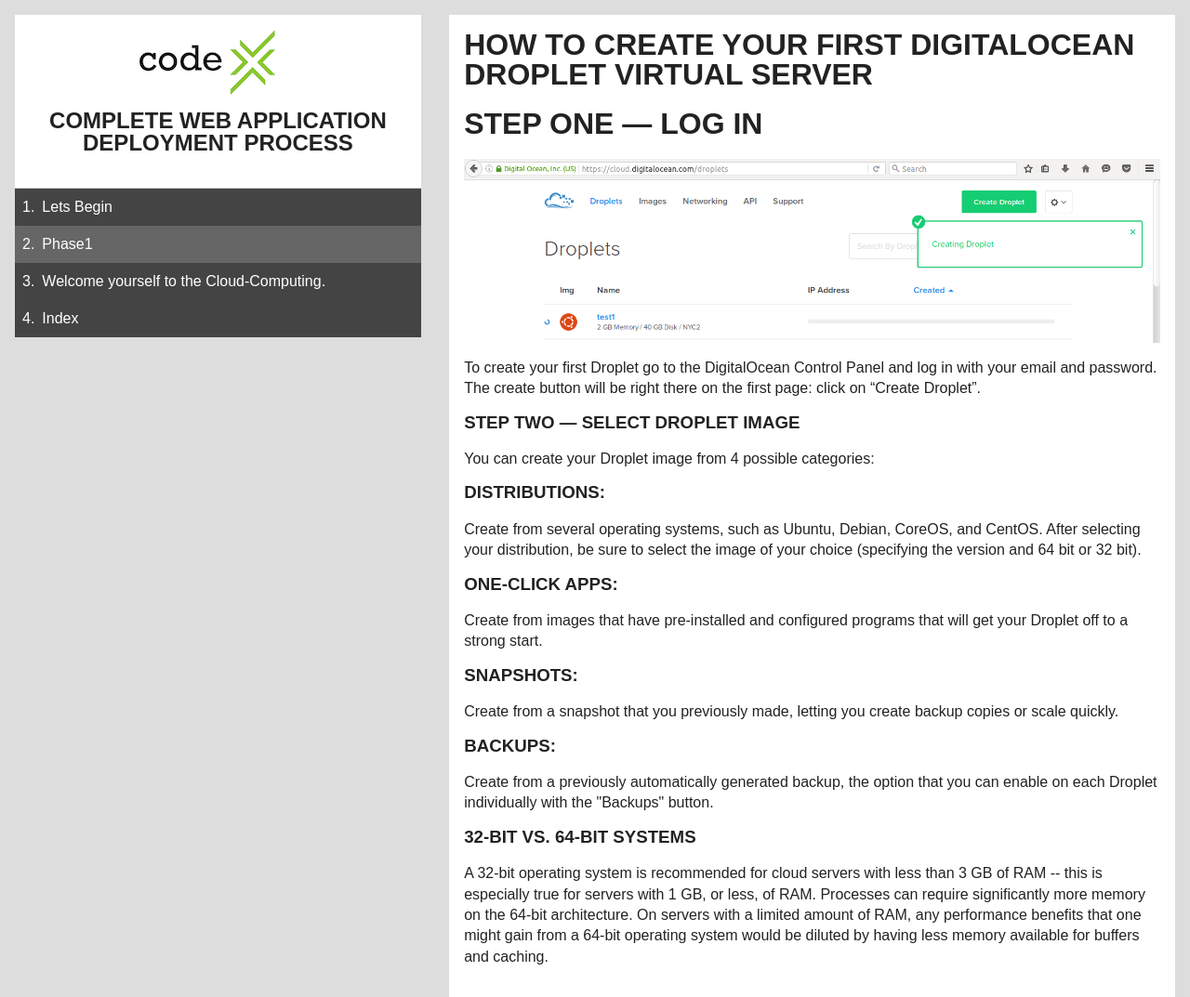
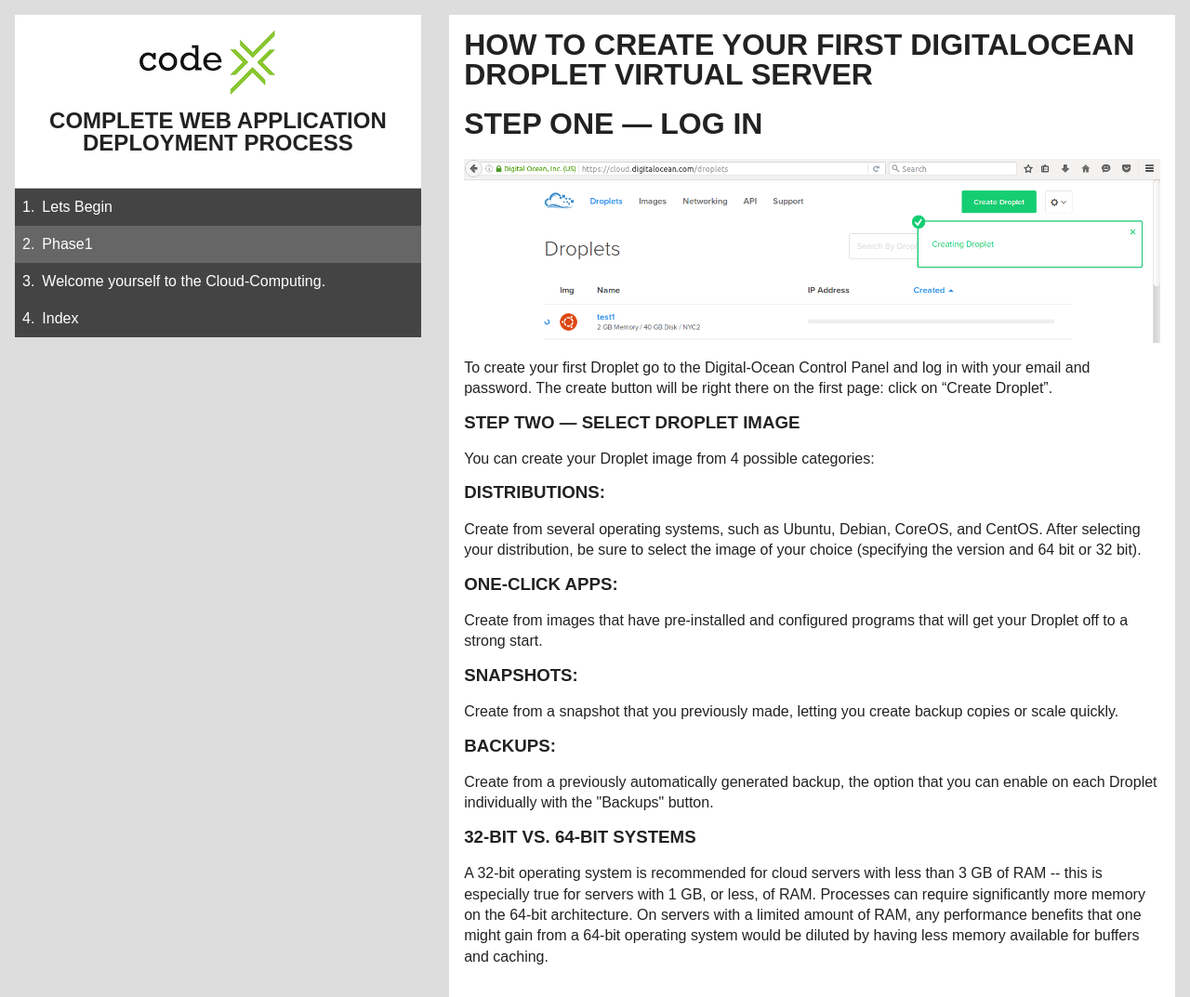
Before and after one commit to Oyamasiphula/deployment_Keys_to_DO, a Jekyll site: the page built from 01-initPoint.md, in a window 1280 px wide. Shown: the whole page at 93% size. Built offline with Jekyll 4.4.1, drawn with Linux system fonts in a browser that asks for light colours.

Commit message:
sequence fix

```diff
--- a/01-initPoint.md
+++ b/01-initPoint.md
@@ -8,7 +8,7 @@ title: Phase1
 # Step One — Log In
 ![image-title-here](/img/posts_Schematics/createdSuccesfully.png){:class="img-responsive"}
 
-To create your first Droplet go to the DigitalOcean Control Panel and log in with your email and password. The create button will be right there on the first page: click on "Create Droplet".
+To create your first Droplet go to the Digital-Ocean Control Panel and log in with your email and password. The create button will be right there on the first page: click on "Create Droplet".
 
 
 <h3> Step Two — Select Droplet Image </h3><p>You can create your Droplet image from 4 possible categories:
```
